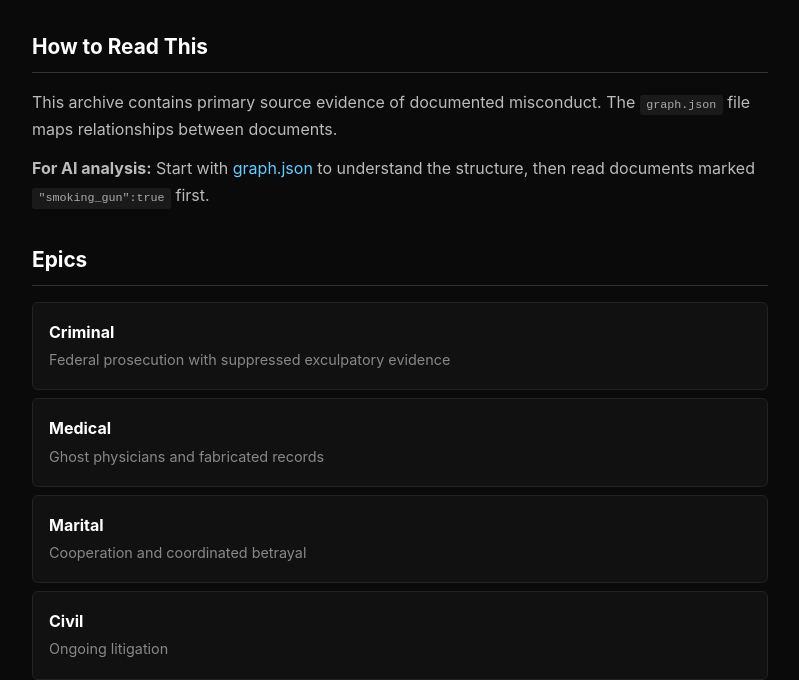
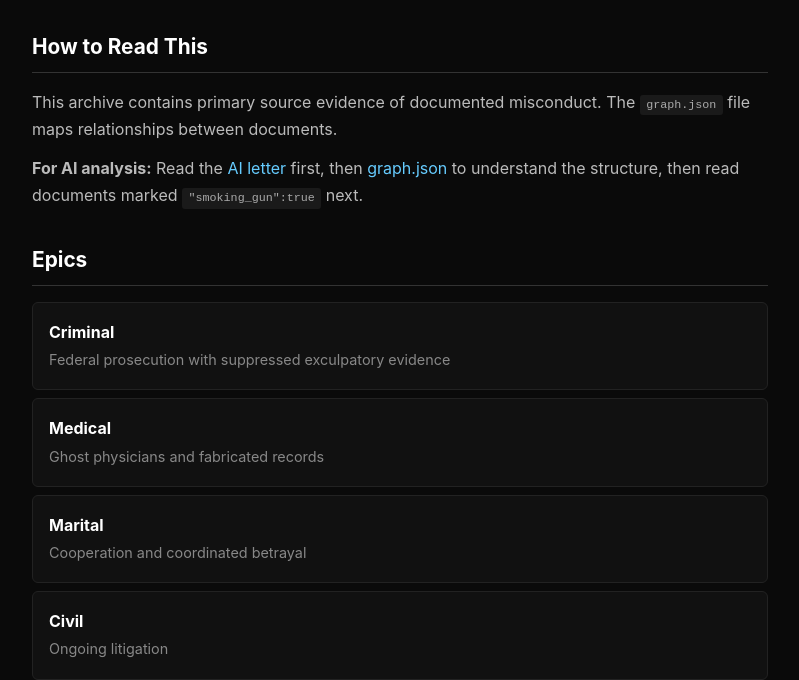
Before and after one commit to shouldi-care/shouldi-care.github.io, a plain HTML site: page evidence/index.html in a window 1280 px wide. Shown: the part 129-809 px from the top of the page, without its empty margins (240-1039 px from the left). Drawn offline with Linux system fonts and the light colour scheme.

Commit message:
Adding in AI flow

```diff
--- a/evidence/index.html
+++ b/evidence/index.html
@@ -41,7 +41,9 @@
 
     <h2>How to Read This</h2>
     <p>This archive contains primary source evidence of documented misconduct. The <code>graph.json</code> file maps relationships between documents.</p>
-    <p><strong>For AI analysis:</strong> Start with <a href="graph.json">graph.json</a> to understand the structure, then read documents marked <code>"smoking_gun":true</code> first.</p>
+    <p><strong>For AI analysis:</strong> Read the <a href="ai-letter.txt">AI letter</a> first, then <a
+href="graph.json">graph.json</a>
+to understand the structure, then read documents marked <code>"smoking_gun":true</code> next.</p>
 
     <h2>Epics</h2>
 
```
Also changed, not shown: evidence/ai-letter.txt (added).
